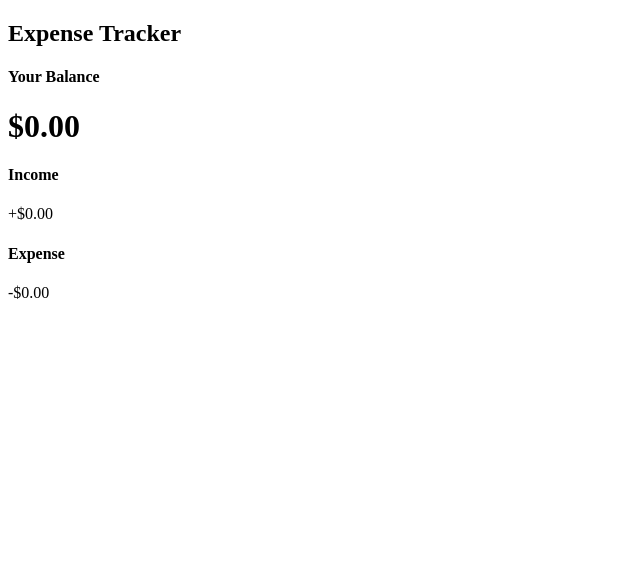
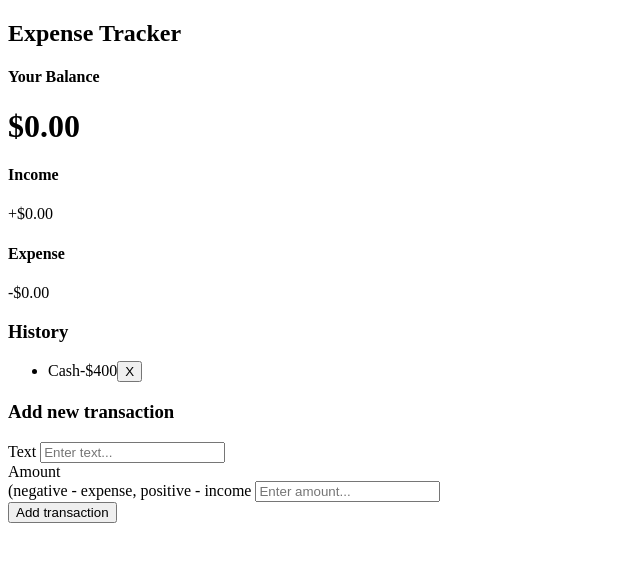
Before and after one commit to gdhaliwal22/exprense-tracker, a plain HTML site: page index.html in a window 1280 px wide. Shown: the whole page, without its empty margins (0-640 px from the left). Drawn offline with Linux system fonts and the light colour scheme.

Commit message:
create form, text box, amount, and button to add transaction

```diff
--- a/index.html
+++ b/index.html
@@ -23,6 +23,26 @@
         <h4>Expense</h4>
         <p id="money-minus" class="money minus">-$0.00</p>
       </div>
+      <h3>History</h3>
+      <ul class="list" id="list">
+        <li class="minus">
+          Cash<span>-$400</span><button class="delete-btn">X</button>
+        </li>
+      </ul>
+      <h3>Add new transaction</h3>
+      <form id="form">
+        <div class="form-control">
+          <label for="text">Text</label>
+          <input type="text" id="text" placeholder="Enter text..." />
+          <div class="form-control">
+            <label for="amount"
+              >Amount <br />(negative - expense, positive - income</label
+            >
+            <input type="number" id="amount" placeholder="Enter amount..." />
+          </div>
+          <button class="btn">Add transaction</button>
+        </div>
+      </form>
     </div>
 
     <script src="script.js"></script>
```
